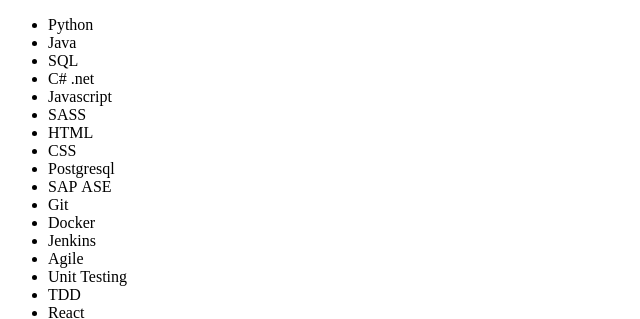
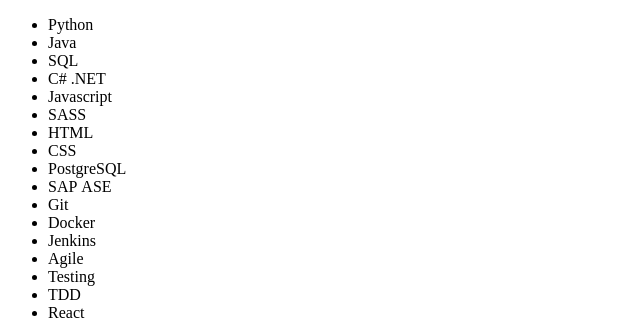
Before and after one commit to lmagomes/cv, a website built with Parcel: page src/index.html in a window 1280 px wide. Shown: the part 471-790 px from the top of the page, 0-640 px from the left. Built offline with nearby package versions, Linux system fonts and the light colour scheme.

Commit message:
Tweak skills.

```diff
--- a/src/index.html
+++ b/src/index.html
@@ -97,7 +97,7 @@
                             <li class="language">Python</li>
                             <li class="language">Java</li>
                             <li class="language">SQL</li>
-                            <li class="language">C#&nbsp;.net</li>
+                            <li class="language">C#&nbsp;.NET</li>
                             <li class="language">Javascript</li>
                             <li class="language">SASS</li>
 
@@ -106,7 +106,7 @@
                             <li class="markup">CSS</li>
 
                             <!-- databases -->
-                            <li class="database">Postgresql</li>
+                            <li class="database">PostgreSQL</li>
                             <li class="database">SAP&nbsp;ASE</li>
 
                             <!-- misc -->
@@ -116,7 +116,7 @@
 
                             <!-- other -->
                             <li class="other">Agile</li>
-                            <li class="other">Unit Testing</li>
+                            <li class="other">Testing</li>
                             <li class="other">TDD</li>
                             <li class="other">React</li>
 
```
